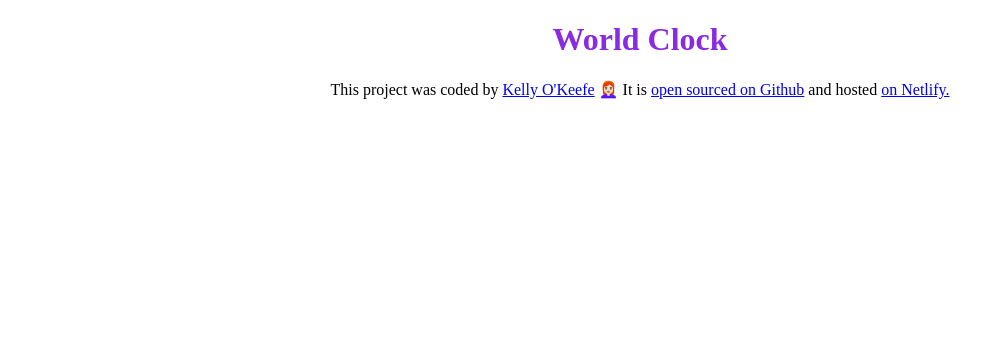
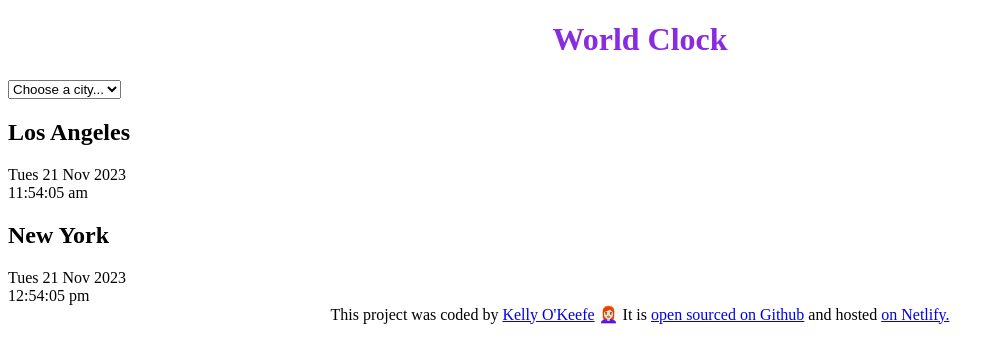
Before and after one commit to kelly-okeefe/world-clock, a plain HTML site: page index.html in a window 1280 px wide. Shown: the whole page, without its empty margins (0-1005 px from the left). Drawn offline with Linux system fonts and the light colour scheme.

Commit message:
Added the basic HTML.

```diff
--- a/index.html
+++ b/index.html
@@ -7,7 +7,29 @@
     <title>World Clock - Kelly O'Keefe</title>
 </head>
 <body>
-    <h1>World Clock</h1>
+    <div class="container">
+        <h1>World Clock</h1>
+
+        <select name="" id="">
+            <option value="" selected>Choose a city...</option>
+            <option value="">Honolulu</option>
+            <option value="">Orlando</option>
+            <option value="">Paris</option>
+            <option value="">Sydney</option>
+        </select>
+
+        <div class="city">
+            <h2>Los Angeles</h2>
+            <div class="date">Tues 21 Nov 2023</div>
+            <div class="time">11:54:05 am</div>
+        </div>
+        <div class="city">
+            <h2>New York</h2>
+            <div class="date">Tues 21 Nov 2023</div>
+            <div class="time">12:54:05 pm</div>
+        </div>
+        </div>
+
     <footer>
         This project was coded by <a href="https://github.com/kelly-okeefe" target="_blank">Kelly O'Keefe</a> 👩🏻‍🦰 It is <a href="#" target="_blank">open sourced on Github</a> and hosted <a href="https://kelly-okeefe-world-clock.netlify.app/" target="_blank">on Netlify.</a>
     </footer>
```
